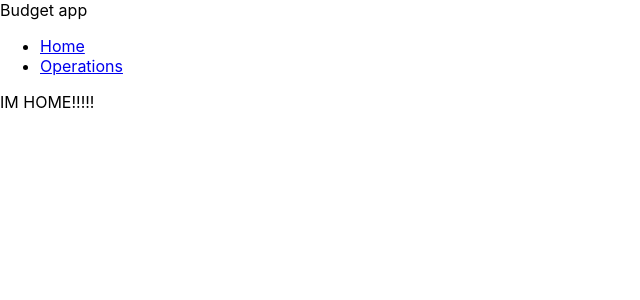
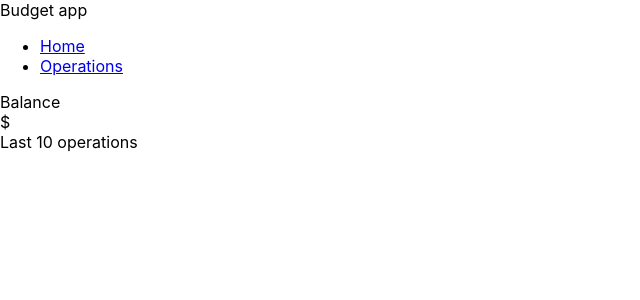
Before and after one commit to MaxiFerrioli/budget-app, a React (Create React App) app in the folder client/: page / in a window 1280 px wide. Shown: the top 300 px of the page, without its empty margins (0-640 px from the left). Built offline with nearby package versions, Linux system fonts and the light colour scheme.

Commit message:
operationsbalance

```diff
--- /dev/null
+++ b/client/src/components/Home/Balance/OperationsBalance.jsx
@@ -0,0 +1,11 @@
+import Item from "../../Item/Item";
+
+const OperationsBalance = ({ balance }) => {
+  return (
+    <Item title="Balance">
+      <div>${balance}</div>
+    </Item>
+  );
+};
+
+export default OperationsBalance;
--- a/client/src/components/Home/Home.jsx
+++ b/client/src/components/Home/Home.jsx
@@ -1,5 +1,19 @@
-function Home() {
-  return <div>IM HOME!!!!!</div>;
-}
+import { useState } from "react";
+import OperationsBalance from "./Balance/OperationsBalance";
+import OperationsList from "../Operations/List/OperationList";
+import Title from "../Title/Title";
+
+const Home = () => {
+  const [balance, setBalance] = useState();
+  const [operations, setOperations] = useState([]);
+
+  return (
+    <>
+      <OperationsBalance balance={balance} />
+      <Title>Last 10 operations</Title>
+      <OperationsList operations={operations} />
+    </>
+  );
+};
 
 export default Home;
```
